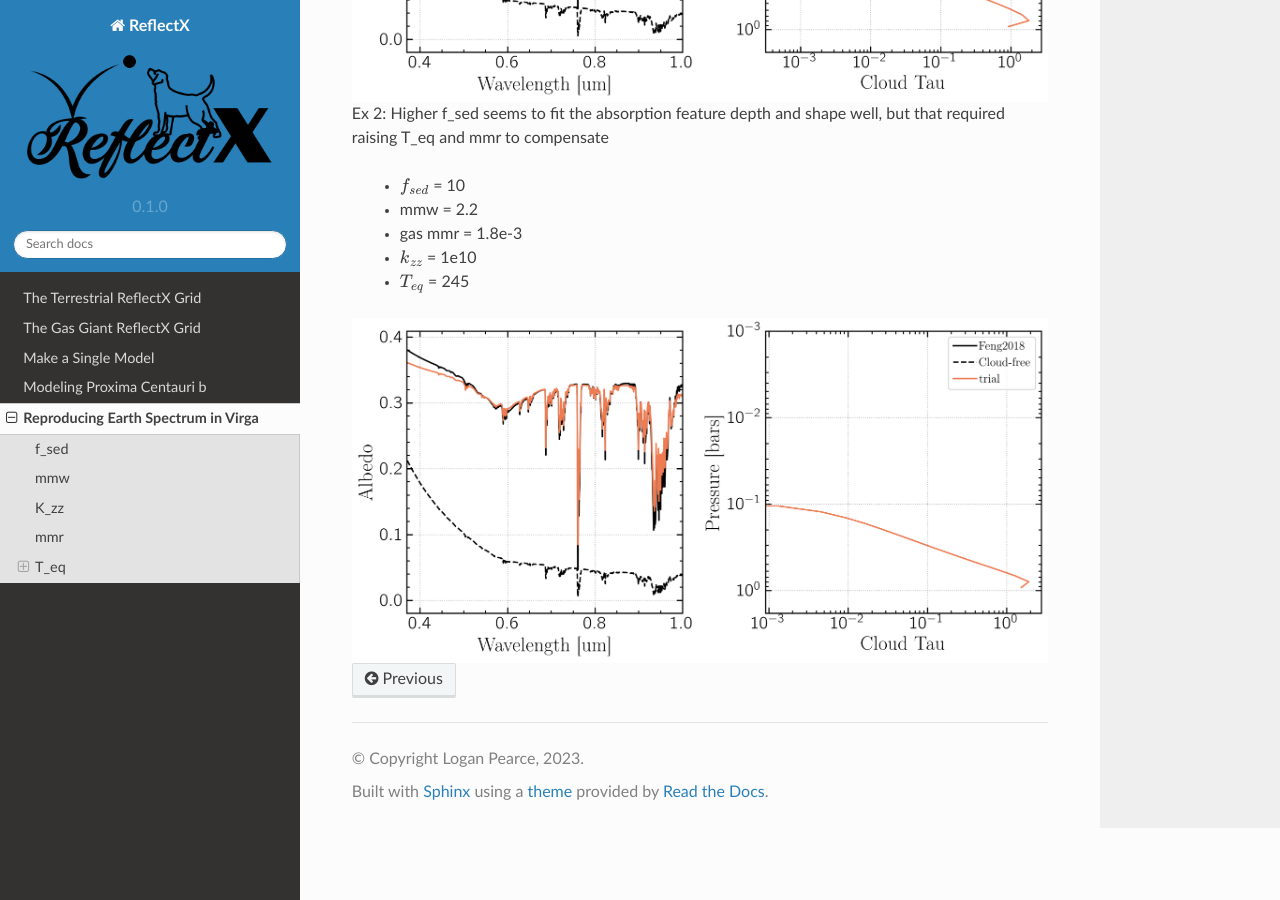
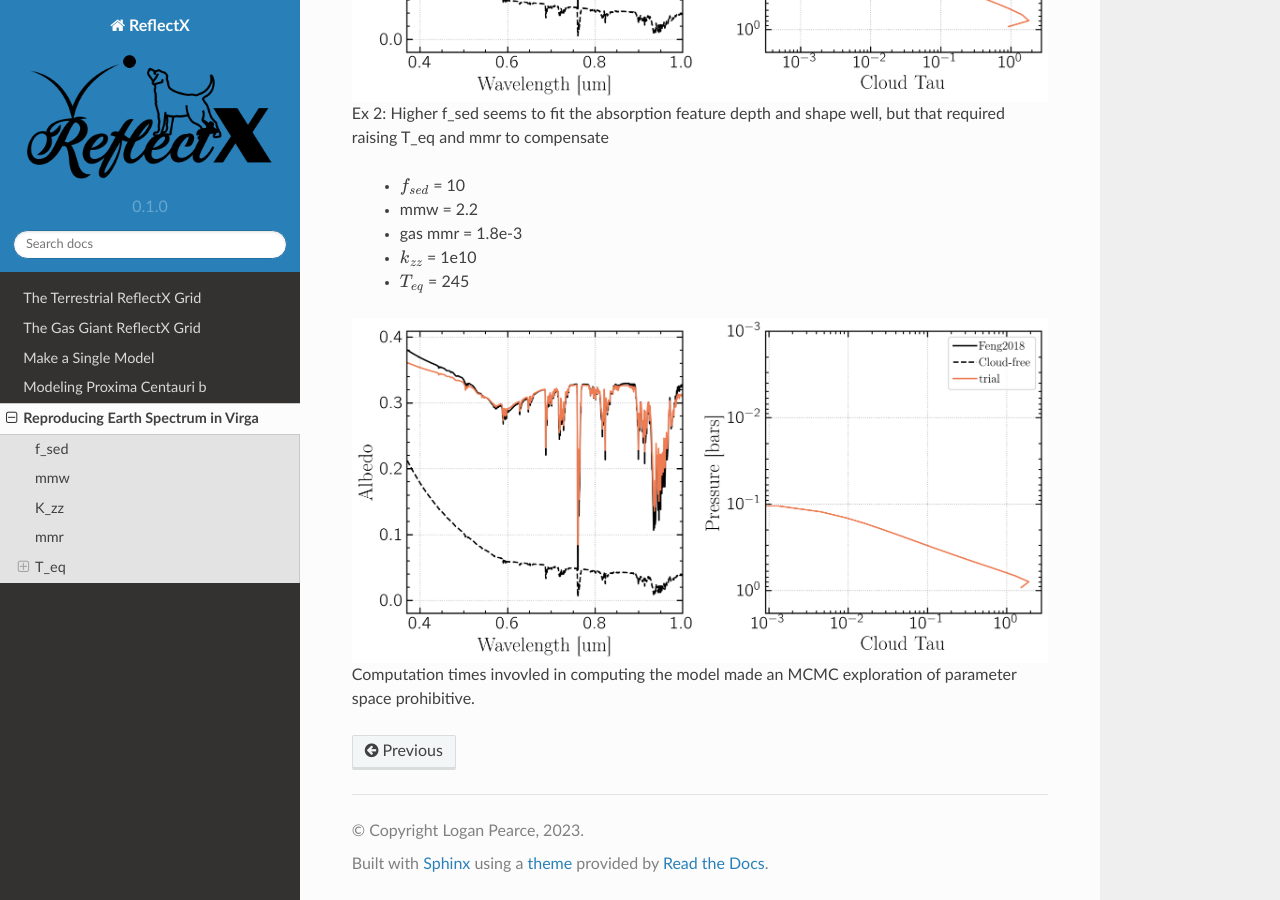
Before and after one commit to logan-pearce/ReflectX, a Sphinx documentation site: the page built from docs/source/modelingearth.rst, in a window 1280 px wide and 900 px high, scrolled down 5465 px. Built offline with Sphinx 7.4.7 and the Read the Docs theme 2.0.0, drawn with Linux system fonts in a browser that asks for light colours.

Commit message:
first prox b commit;

```diff
--- a/docs/source/modelingearth.rst
+++ b/docs/source/modelingearth.rst
@@ -116,3 +116,5 @@ Higher f_sed seems to fit the absorption feature depth and shape well, but that
 .. image:: images/EarthH2Oclouds-refl-comptoFeng2018-albedos-fsed10-mmw2.2-kzz1e10-mmr1.8e3-teq245-bkgH2.png
   :width: 800
   :align: center
+
+Computation times invovled in computing the model made an MCMC exploration of parameter space prohibitive.
```
